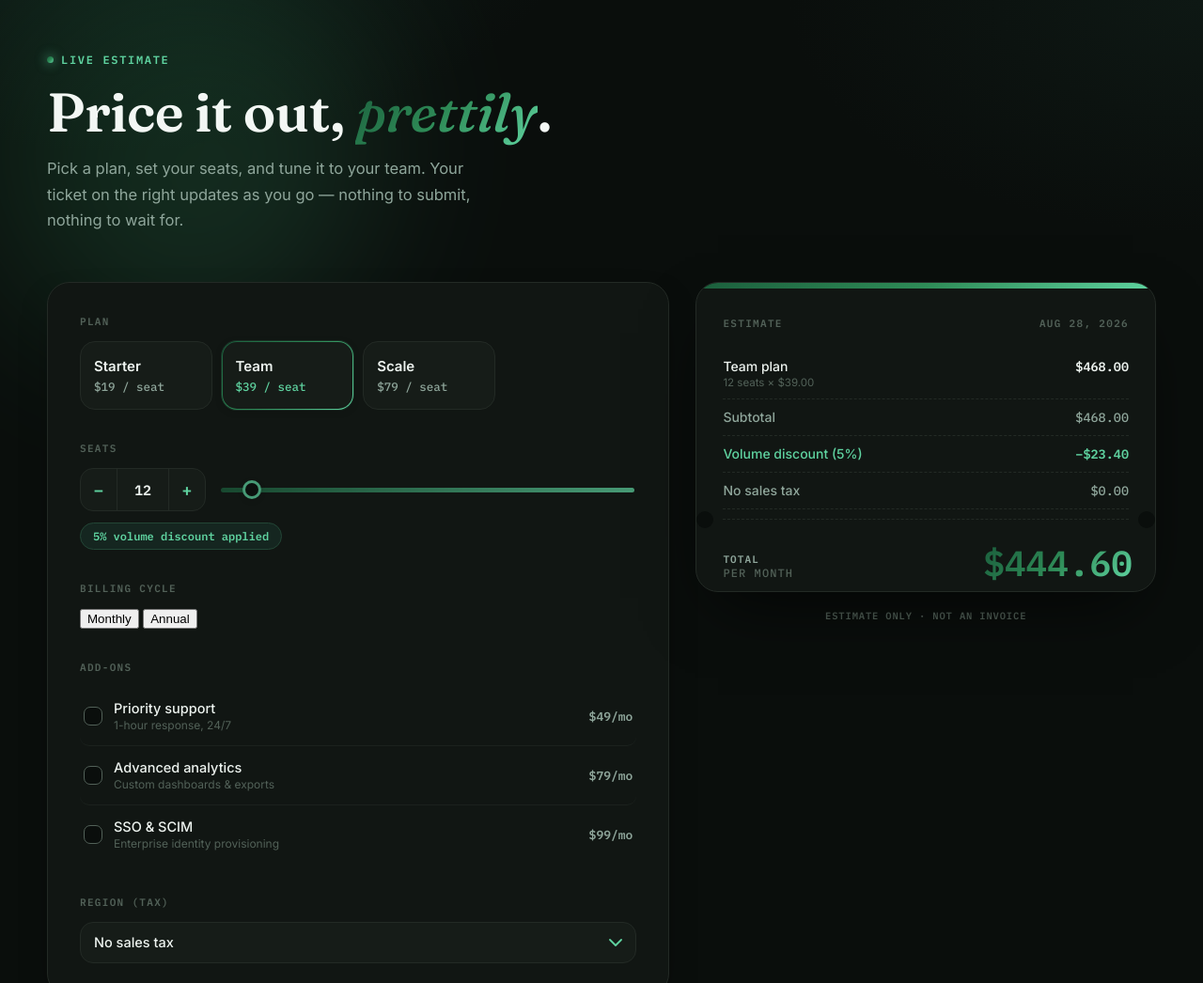
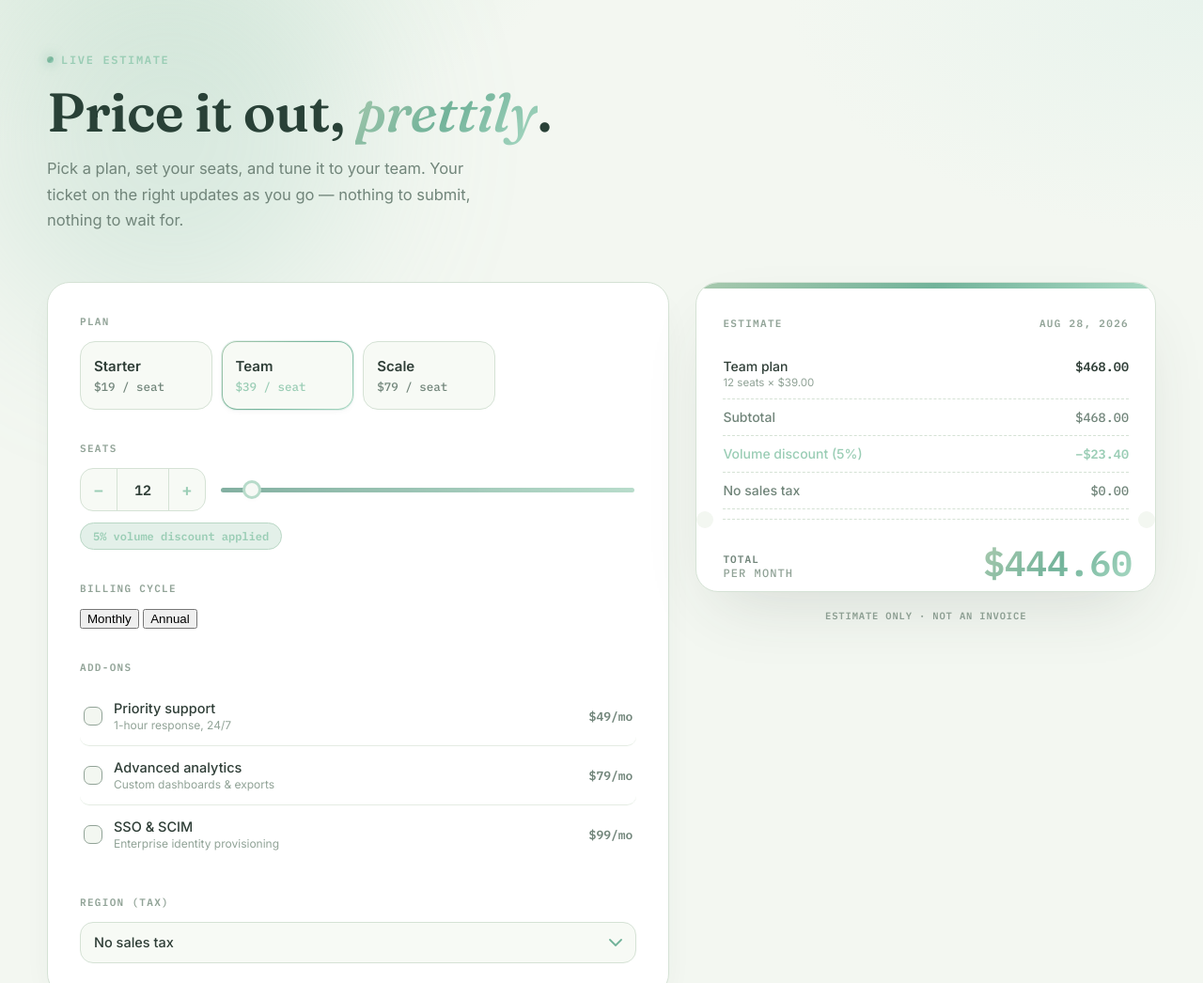
Before and after one commit to MinhaNawaz/Pricing-Calculator, a plain HTML site: page index.html in a window 1280 px wide. Shown: the top 1046 px of the page at 94% size. Drawn offline with Linux system fonts and the light colour scheme.

Commit message:
Update style.css

```diff
--- a/style.css
+++ b/style.css
@@ -1,21 +1,21 @@
 :root{
-  --bg:#0A0E0C;
-  --bg-2:#0D1210;
-  --card:#111613;
-  --card-2:#161C18;
-  --line:#232A25;
-  --line-soft:#1B211D;
-  --text:#EDF3EF;
-  --muted:#8FA69B;
-  --muted-2:#526158;
-  --sea:#2E8B57;
-  --sea-light:#5FD3A0;
-  --sea-soft:#152620;
-  --sea-deep:#1B5E3C;
-  --gradient:linear-gradient(135deg, #1B5E3C 0%, #2E8B57 50%, #5FD3A0 100%);
-  --shadow-sm:0 2px 10px -4px rgba(0,0,0,.5);
-  --shadow-md:0 16px 40px -18px rgba(0,0,0,.65);
-  --shadow-lg:0 30px 70px -24px rgba(0,0,0,.75);
+  --bg:#F3F7F1;
+  --bg-2:#EAF1EA;
+  --card:#FFFFFF;
+  --card-2:#F7FAF5;
+  --line:#D5E2D5;
+  --line-soft:#E4ECE3;
+  --text:#2F3E37;
+  --muted:#71857A;
+  --muted-2:#91A397;
+  --sea:#6FAF9B;
+  --sea-light:#9ACDB5;
+  --sea-soft:#E3F0E9;
+  --sea-deep:#4F8F7A;
+  --gradient:linear-gradient(135deg, #A8C9AE 0%, #72B39A 52%, #A7D8C2 100%);
+  --shadow-sm:0 2px 10px -4px rgba(47,62,55,.10);
+  --shadow-md:0 16px 40px -18px rgba(47,62,55,.12);
+  --shadow-lg:0 30px 70px -24px rgba(47,62,55,.16);
 }
 
 *{ box-sizing:border-box; }
@@ -23,8 +23,8 @@ html{ -webkit-font-smoothing:antialiased; }
 body{
   margin:0;
   background:
-    radial-gradient(900px 500px at 10% -10%, #10201A 0%, transparent 55%),
-    radial-gradient(800px 450px at 100% 0%, #0E1814 0%, transparent 55%),
+    radial-gradient(900px 500px at 10% -10%, #DDEDE1 0%, transparent 55%),
+    radial-gradient(800px 450px at 100% 0%, #E8F3EC 0%, transparent 55%),
     var(--bg);
   color:var(--text);
   font-family:'Inter', sans-serif;
@@ -60,7 +60,7 @@ header{ margin-bottom:52px; position:relative; }
 .eyebrow::before{
   content:''; width:7px; height:7px; border-radius:50%;
   background:var(--gradient);
-  box-shadow:0 0 12px 1px rgba(95,211,160,.6);
+  box-shadow:0 0 12px 1px rgba(111,175,155,.55);
 }
 h1{
   font-family:'Fraunces', serif;
@@ -70,7 +70,7 @@ h1{
   margin:0 0 16px;
   letter-spacing:-.01em;
   max-width:14ch;
-  color:#F3F7F4;
+  color:#294137;
 }
 h1 em{
   font-style:italic;
@@ -138,14 +138,14 @@ header p{
   font-family:inherit;
   transition:border-color .15s ease, background .15s ease, transform .1s ease, box-shadow .15s ease;
 }
-.plan-btn:hover{ border-color:#2E4438; transform:translateY(-1px); }
+.plan-btn:hover{ border-color:#8CB8A3; transform:translateY(-1px); }
 .plan-btn:active{ transform:translateY(0px); }
 .plan-btn.active{
   border-color:transparent;
   background:linear-gradient(var(--card-2), var(--card-2)) padding-box,
              var(--gradient) border-box;
   border:1.5px solid transparent;
-  box-shadow:0 0 0 1px rgba(95,211,160,.15), var(--shadow-sm);
+  box-shadow:0 0 0 1px rgba(111,175,155,.18), var(--shadow-sm);
 }
 .plan-btn .pname{ font-weight:600; font-size:15px; display:block; margin-bottom:4px; }
 .plan-btn .pprice{
@@ -204,14 +204,14 @@ input[type="range"]::-webkit-slider-thumb{
   -webkit-appearance:none;
   width:20px; height:20px;
   border-radius:50%;
-  background:#0A0E0C;
+  background:#F3F7F1;
   cursor:pointer;
   border:3px solid var(--sea-light);
   box-shadow:var(--shadow-sm);
 }
 input[type="range"]::-moz-range-thumb{
   width:20px; height:20px; border-radius:50%;
-  background:#0A0E0C; cursor:pointer;
+  background:#F3F7F1; cursor:pointer;
   border:3px solid var(--sea-light); box-shadow:var(--shadow-sm);
 }
 :focus-visible{ outline:2px solid var(--sea-light); outline-offset:2px; }
@@ -224,7 +224,7 @@ input[type="range"]::-moz-range-thumb{
   font-weight:600;
   color:var(--sea-light);
   background:var(--sea-soft);
-  border:1px solid #234636;
+  border:1px solid #B9D7C5;
   padding:6px 13px;
   border-radius:100px;
   opacity:0;
```
